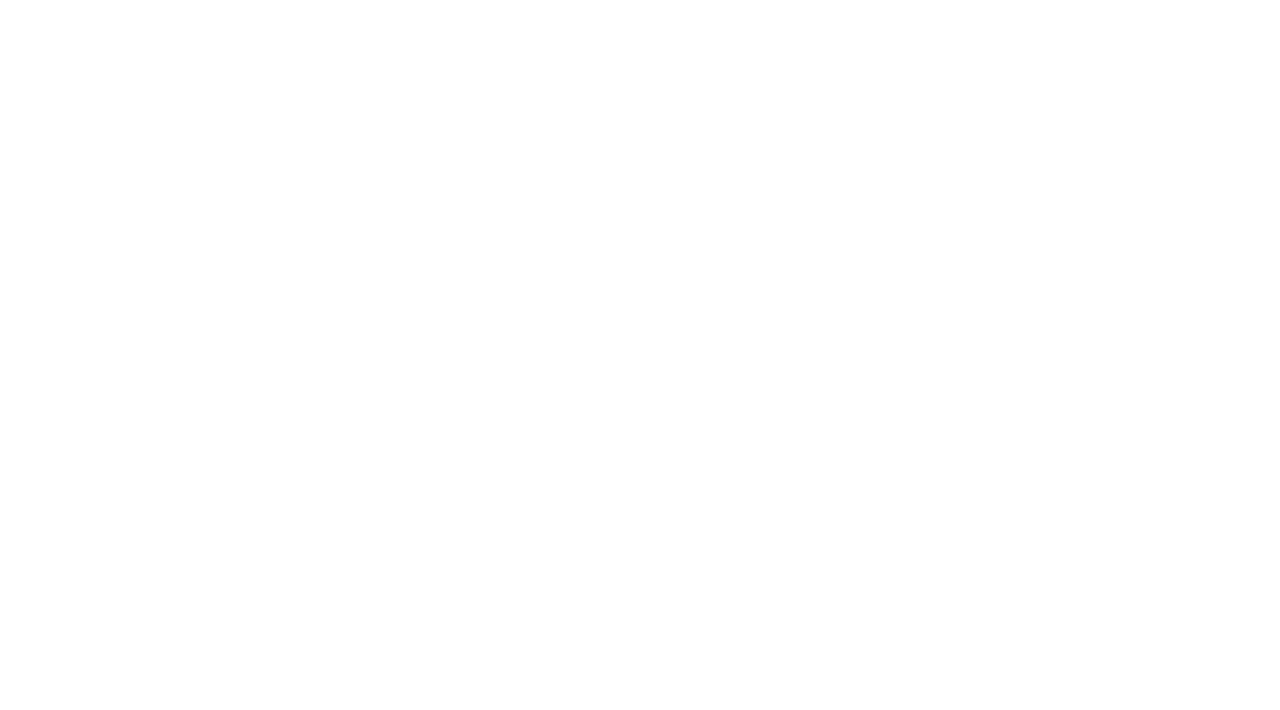
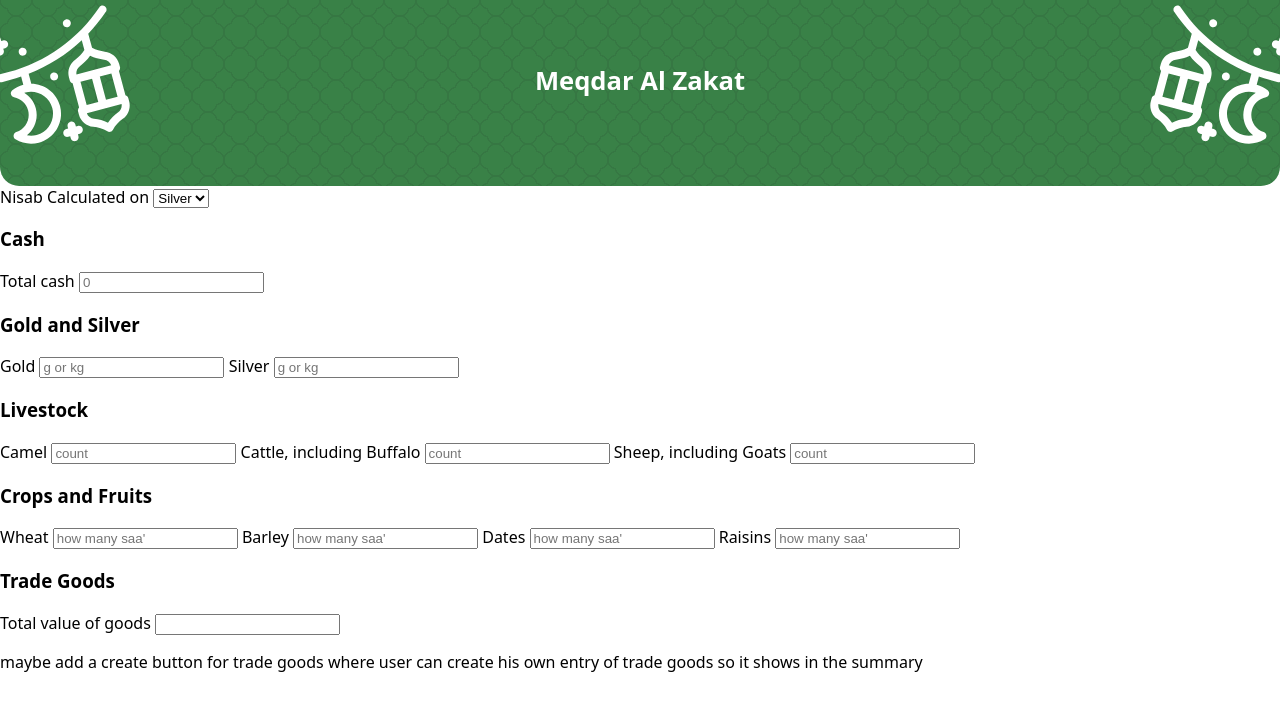
Before and after one commit to Euova/meqdar-al-zakat, a website built with Vite: page meqdar-al-zakat/index.html in a window 1280 px wide. Built offline with nearby package versions, Linux system fonts and the light colour scheme; a web font is replaced by a local one.

Commit message:
Added some design and base form skeleton

```diff
--- a/meqdar-al-zakat/index.html
+++ b/meqdar-al-zakat/index.html
@@ -7,6 +7,136 @@
     <title>Meqdar Al Zakat</title>
   </head>
   <body>
+    <nav>
+      <img
+        id="top-left-icon"
+        class="background-icon"
+        src="./white-lantern-icon.svg"
+      />
+      <h1 id="page-title">Meqdar Al Zakat</h1>
+      <img
+        id="top-right-icon"
+        class="background-icon"
+        src="./white-lantern-icon.svg"
+      />
+    </nav>
+
+    <section>
+      <form>
+        <div class="mb-3">
+          <label for="input-nisab" class="form-label"
+            >Nisab Calculated on</label
+          >
+          <select class="form-select" id="input-nisab">
+            <option value="silver" selected>Silver</option>
+            <option value="gold">Gold</option>
+          </select>
+        </div>
+        <div class="mb-3">
+          <h3>Cash</h3>
+          <label for="input-cash" class="form-label">Total cash</label>
+          <input
+            type="text"
+            class="form-control"
+            id="input-cash"
+            placeholder="0"
+          />
+        </div>
+        <div class="mb-3">
+          <h3>Gold and Silver</h3>
+          <label for="input-gold" class="form-label">Gold</label>
+          <input
+            type="text"
+            class="form-control"
+            id="input-gold"
+            placeholder="g or kg"
+          />
+          <label for="input-silver" class="form-label">Silver</label>
+          <input
+            type="text"
+            class="form-control"
+            id="input-silver"
+            placeholder="g or kg"
+          />
+        </div>
+        <div class="mb-3">
+          <h3>Livestock</h3>
+          <label for="input-camel" class="form-label">Camel</label>
+          <input
+            type="text"
+            class="form-control"
+            id="input-camel"
+            placeholder="count"
+          />
+          <label for="input-cattle" class="form-label"
+            >Cattle, including Buffalo</label
+          >
+          <input
+            type="text"
+            class="form-control"
+            id="input-cattle"
+            placeholder="count"
+          />
+          <label for="input-sheep" class="form-label"
+            >Sheep, including Goats</label
+          >
+          <input
+            type="text"
+            class="form-control"
+            id="input-sheep"
+            placeholder="count"
+          />
+        </div>
+        <div class="mb-3">
+          <h3>Crops and Fruits</h3>
+          <label for="input-wheat" class="form-label">Wheat</label>
+          <input
+            type="text"
+            class="form-control"
+            id="input-wheat"
+            placeholder="how many saa'"
+          />
+          <label for="input-barley" class="form-label">Barley</label>
+          <input
+            type="text"
+            class="form-control"
+            id="input-barley"
+            placeholder="how many saa'"
+          />
+          <label for="input-dates" class="form-label">Dates</label>
+          <input
+            type="text"
+            class="form-control"
+            id="input-dates"
+            placeholder="how many saa'"
+          />
+          <label for="input-raisins" class="form-label">Raisins</label>
+          <input
+            type="text"
+            class="form-control"
+            id="input-raisins"
+            placeholder="how many saa'"
+          />
+        </div>
+        <div class="mb-3">
+          <h3>Trade Goods</h3>
+          <label for="input-wheat" class="form-label"
+            >Total value of goods</label
+          >
+          <input
+            type="text"
+            class="form-control"
+            id="input-wheat"
+            placeholder=""
+          />
+          <p>
+            maybe add a create button for trade goods where user can create his
+            own entry of trade goods so it shows in the summary
+          </p>
+        </div>
+      </form>
+    </section>
+
     <script type="module" src="./src/main.js"></script>
   </body>
 </html>
--- a/meqdar-al-zakat/src/style.css
+++ b/meqdar-al-zakat/src/style.css
@@ -1,96 +1,60 @@
+@import url("https://fonts.googleapis.com/css2?family=Playwrite+HU:wght@100..400&family=Roboto:ital,wght@0,100..900;1,100..900&display=swap");
+
 :root {
-  font-family: system-ui, Avenir, Helvetica, Arial, sans-serif;
-  line-height: 1.5;
-  font-weight: 400;
-
-  color-scheme: light dark;
-  color: rgba(255, 255, 255, 0.87);
-  background-color: #242424;
-
-  font-synthesis: none;
-  text-rendering: optimizeLegibility;
-  -webkit-font-smoothing: antialiased;
-  -moz-osx-font-smoothing: grayscale;
-}
-
-a {
-  font-weight: 500;
-  color: #646cff;
-  text-decoration: inherit;
-}
-a:hover {
-  color: #535bf2;
+  font-family: system-ui, "Roboto", "Segoe UI", Tahoma, Geneva, Verdana,
+    sans-serif;
 }
 
 body {
   margin: 0;
-  display: flex;
-  place-items: center;
-  min-width: 320px;
-  min-height: 100vh;
+  /* height: 30vh; */
+  /* background-color: #398147; */
+
+  overflow-x: hidden;
 }
 
-h1 {
-  font-size: 3.2em;
-  line-height: 1.1;
+#page-title {
+  /* font-weight: 400; */
+  /* font-family: "Playwrite HU"; */
+  color: white;
+  font-size: 2vw;
 }
 
-#app {
-  max-width: 1280px;
-  margin: 0 auto;
-  padding: 2rem;
-  text-align: center;
+.background-icon {
+  width: 10vw;
+  /* opacity: 0.75; */
 }
 
-.logo {
-  height: 6em;
-  padding: 1.5em;
-  will-change: filter;
-  transition: filter 300ms;
-}
-.logo:hover {
-  filter: drop-shadow(0 0 2em #646cffaa);
-}
-.logo.vanilla:hover {
-  filter: drop-shadow(0 0 2em #f7df1eaa);
+#top-left-icon {
+  transform: scaleX(-1) rotate(15deg) translateX(0.2vw);
 }
 
-.card {
-  padding: 2em;
+#top-right-icon {
+  transform: rotate(15deg) translateX(0.2vw);
 }
 
-.read-the-docs {
-  color: #888;
+nav {
+  display: flex;
+  justify-content: space-between;
+  align-items: center;
+  height: 20vh;
+  padding-bottom: 2vw;
+
+  background: radial-gradient(
+        27% 29% at right,
+        #0000 83%,
+        #367743 85% 99%,
+        #0000 101%
+      )
+      calc(16px / 2) 16px,
+    radial-gradient(27% 29% at left, #0000 83%, #367743 85% 99%, #0000 101%)
+      calc(16px / -2) 16px,
+    radial-gradient(29% 27% at top, #0000 83%, #367743 85% 99%, #0000 101%) 0
+      calc(16px / 2),
+    radial-gradient(29% 27% at bottom, #0000 83%, #367743 85% 99%, #0000 101%) 0
+      calc(16px / -2) #398147;
+  background-size: 32px 32px;
+
+  border-bottom-left-radius: 1.5vw;
+  border-bottom-right-radius: 1.5vw;
 }
-
-button {
-  border-radius: 8px;
-  border: 1px solid transparent;
-  padding: 0.6em 1.2em;
-  font-size: 1em;
-  font-weight: 500;
-  font-family: inherit;
-  background-color: #1a1a1a;
-  cursor: pointer;
-  transition: border-color 0.25s;
-}
-button:hover {
-  border-color: #646cff;
-}
-button:focus,
-button:focus-visible {
-  outline: 4px auto -webkit-focus-ring-color;
-}
-
-@media (prefers-color-scheme: light) {
-  :root {
-    color: #213547;
-    background-color: #ffffff;
-  }
-  a:hover {
-    color: #747bff;
-  }
-  button {
-    background-color: #f9f9f9;
-  }
-}
```
Also changed, not shown: meqdar-al-zakat/public/iftar-icon.svg (added), meqdar-al-zakat/public/lantern-icon-1.svg (added), meqdar-al-zakat/public/lantern-icon.svg (added), meqdar-al-zakat/public/mosque-icon.svg (added), meqdar-al-zakat/public/quran-icon.svg (added), meqdar-al-zakat/public/white-lantern-icon.svg (added), meqdar-al-zakat/public/zakat-icon.svg (added).
